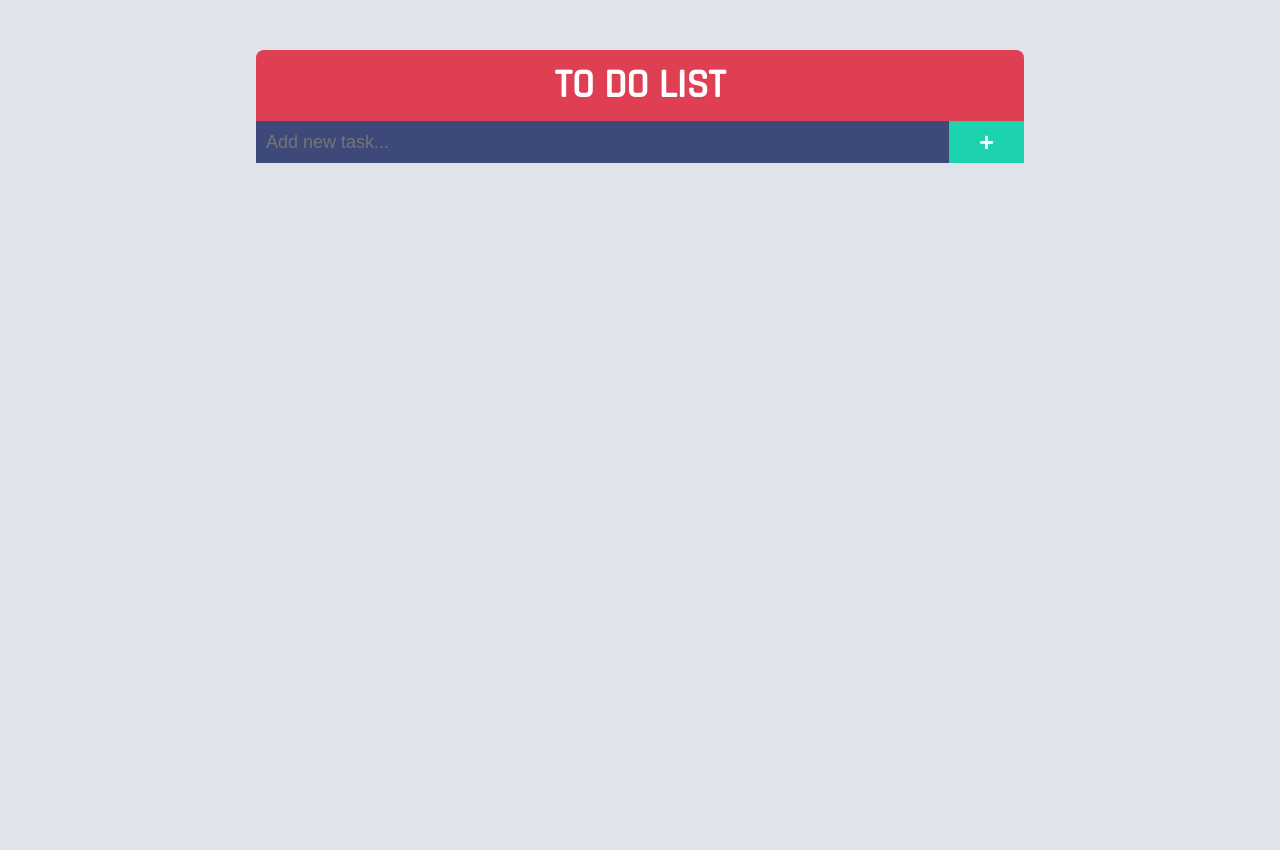
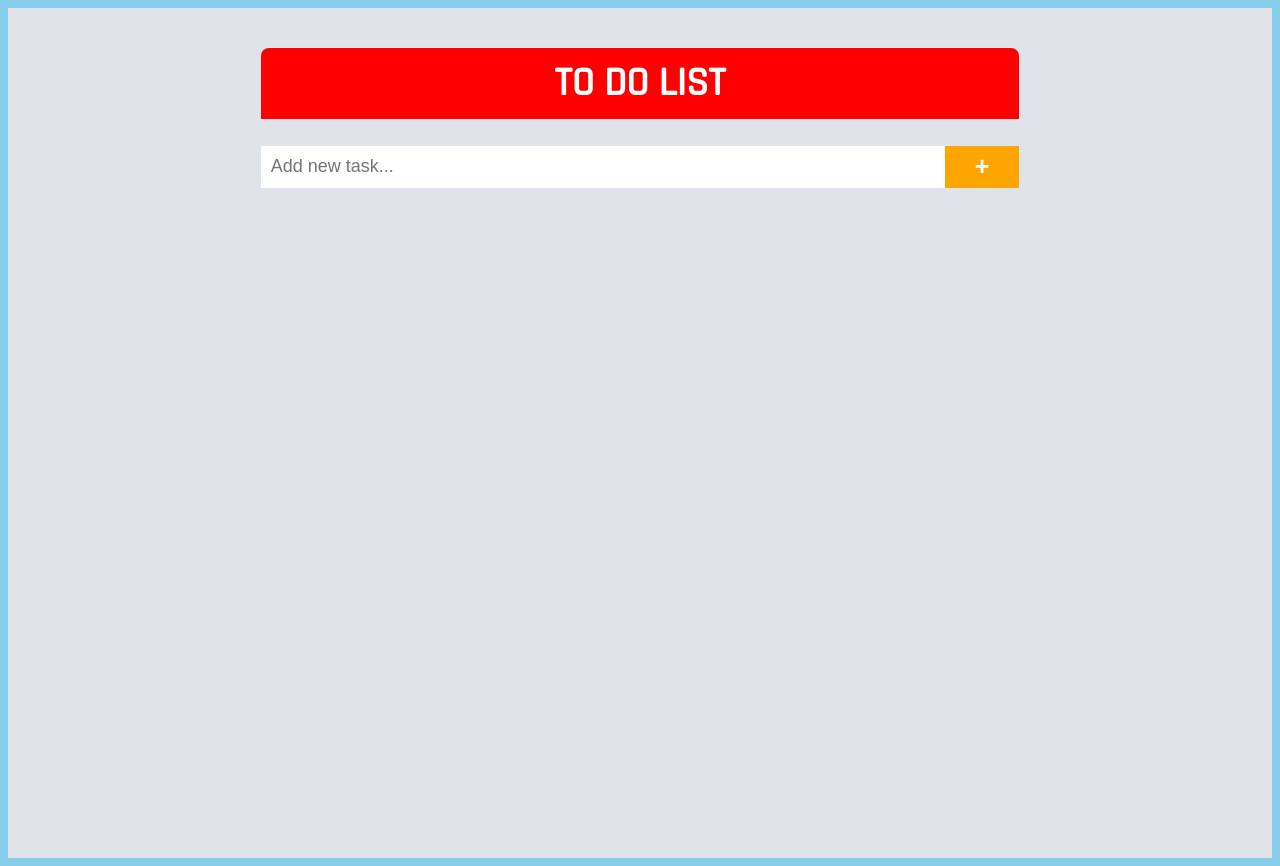
Before and after one commit to abarna0426/task4-to-do-app, a plain HTML site: page index.html in a window 1280 px wide. Drawn offline with Linux system fonts and the light colour scheme.

Commit message:
Update index.html

```diff
--- a/index.html
+++ b/index.html
@@ -9,10 +9,9 @@
   <style>
     @import url("https://fonts.googleapis.com/css2?family=Rajdhani:wght@500&display=swap");
 
-    * {
-      margin: 0
+    body{
+      background-color: skyblue;
     }
-
     .container {
       display: flex;
       flex-direction: column;
@@ -36,24 +35,25 @@
     .app h1 {
       color: white;
       font-size: 40px;
+      margin-top: -10px;
       padding: 10px 0;
       text-align: center;
       border-radius: .5rem .5rem 0 0;
-      background-color: #de3f53;
+      background-color:red;
       font-family: "Rajdhani", sans-serif;
     }
 
     .app form {
       display: flex;
       width: 100%;
-      background-color: #262e4c;
+      background-color:white;
     }
 
     .app form input {
       border: none;
-      background-color: #3c4979;
+      background-color: white;
       font-size: 18px;
-      color: white;
+      color: black;
       padding: 10px;
       width: 90%;
     }
@@ -61,7 +61,7 @@
     .app form button {
       border: none;
       color: white;
-      background-color: #1dd2af;
+      background-color: orange;
       font-size: 25px;
       font-weight: 600;
       height: 42px;
@@ -76,8 +76,8 @@
 
     .app ul li {
       padding: 10px;
-      background-color: #262e4c;
-      border-bottom: 1px solid #3a4674;
+      background-color:red;
+      border-bottom: 1px solid red;
     }
 
     .check {
@@ -113,7 +113,7 @@
     }
 
     .app ul li i:hover {
-      color: rgb(255, 82, 82);
+      color: rgb(255, 255, 255);
     }
 
     .completed {
```
